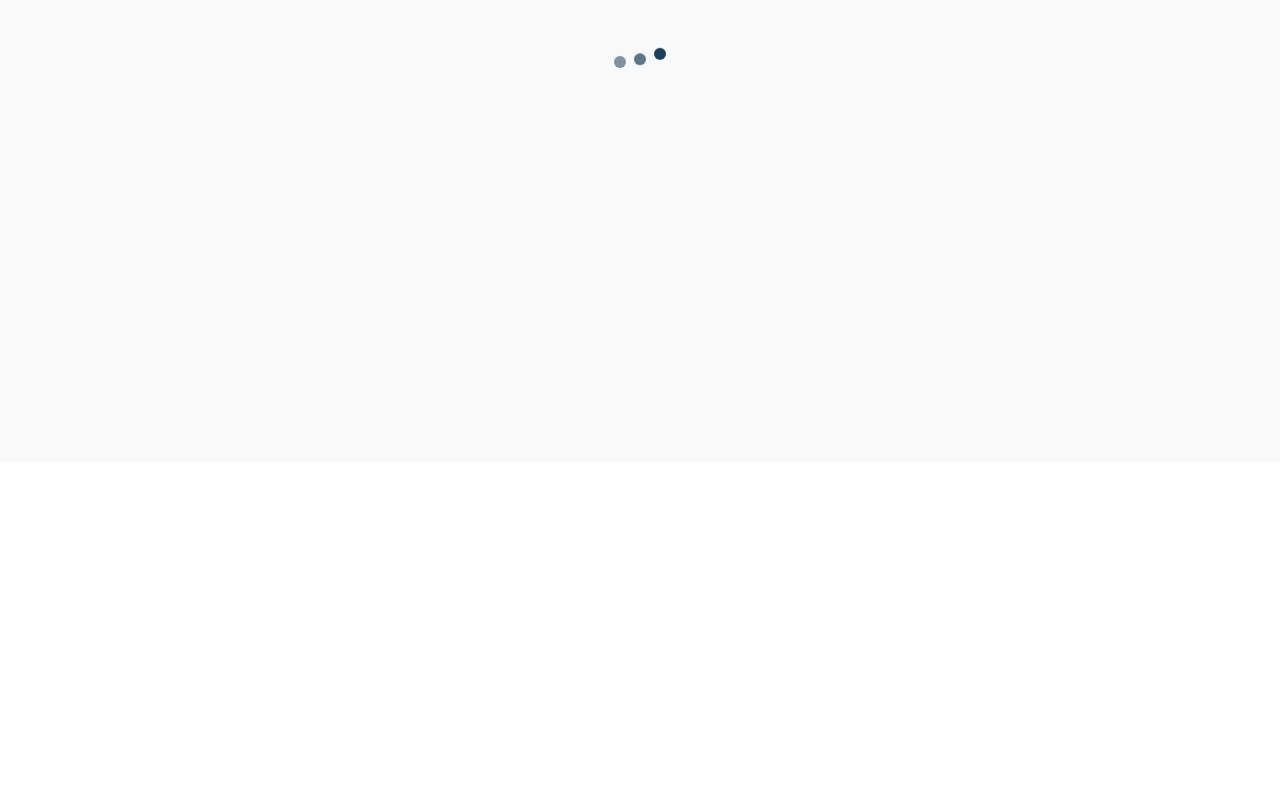
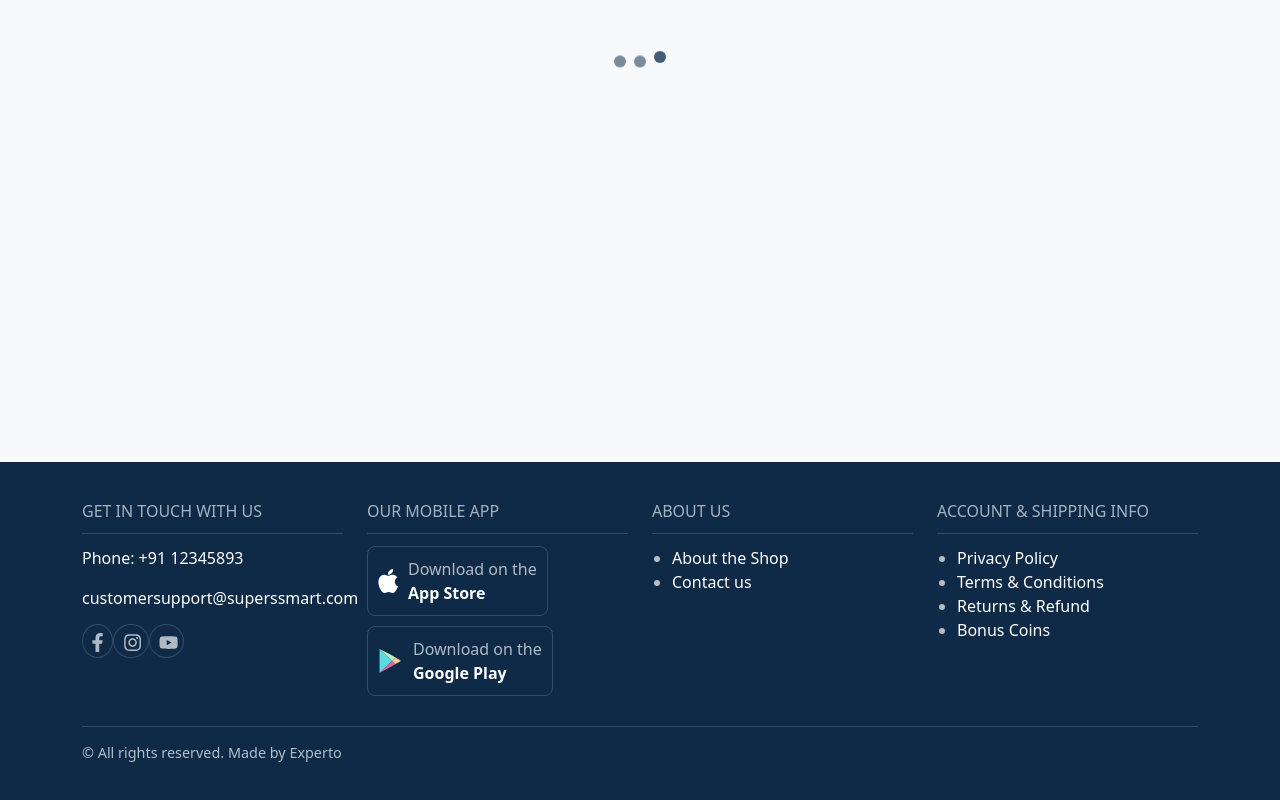
Before and after one commit to Bhadri103/Expento-Frontend, a React (Create React App) app in the folder expento/: page / in a window 1280 px wide. Shown: the part 418-1218 px from the top of the page. Before the commit the page ends 880 px from the top, so only its background shows below. Built offline with nearby package versions, Linux system fonts and the light colour scheme.

Commit message:
Side bar fix, footer

```diff
--- /dev/null
+++ b/expento/src/components/ui/Footer.jsx
@@ -0,0 +1,147 @@
+import React from "react";
+import { Link } from "react-router-dom";
+import { FaFacebookF, FaInstagram, FaYoutube } from "react-icons/fa";
+
+export default function Footer() {
+    return (
+        <footer style={styles.footer}>
+            <div className="container">
+                <div className="row">
+
+                    <div className="col-md-3">
+                        <div style={styles.titleContainer}>
+                            <h3 style={styles.title}>GET IN TOUCH WITH US</h3>
+                        </div>
+                        <p>Phone: +91 12345893</p>
+                        <a href="#" style={styles.link} >
+                            customersupport@superssmart.com
+                        </a>
+                        <div className="mt-3">
+                            <span style={styles.iconSpan}><a href="#" style={styles.icon}><FaFacebookF /></a></span>
+                            <span style={styles.iconSpan}> <a href="#" style={styles.icon}><FaInstagram /></a></span>
+
+                            <span style={styles.iconSpan}> <a href="#" style={styles.icon}><FaYoutube /></a></span>
+                        </div>
+                    </div>
+
+
+                    <div className="col-md-3">
+                        <div style={styles.titleContainer}>
+                            <h3 style={styles.title}>OUR MOBILE APP</h3>
+                        </div>
+                        <div style={styles.appContainer}><img src="/assets/appstore.svg" alt="" />
+                            <div href="#" style={styles.appButton}> Download on the <br /><strong style={styles.link}>App Store</strong></div>
+                        </div>
+                        <div style={styles.appContainer}><img src="/assets/playstore.svg" alt="" />
+                            <div href="#" style={styles.appButton}>Download on the <br /><strong style={styles.link}>Google Play</strong></div>
+                        </div>
+                    </div>
+
+
+                    <div className="col-md-3">
+                        <div style={styles.titleContainer}>
+                            <h3 style={styles.title}>ABOUT US</h3>
+                        </div>
+                        <ul className="" style={styles.list}>
+                            <li><Link to="/" style={styles.link}>About the Shop</Link></li>
+                            <li><Link to="/" style={styles.link}>Contact us</Link></li>
+
+                        </ul>
+                    </div>
+
+
+                    <div className="col-md-3">
+                        <div style={styles.titleContainer}>
+                            <h3 style={styles.title}>ACCOUNT & SHIPPING INFO</h3>
+                        </div>
+                        <ul style={styles.list}>
+                            <li><Link to="/" style={styles.link}>Privacy Policy</Link></li>
+                            <li><Link to="/" style={styles.link}>Terms & Conditions</Link></li>
+                            <li><Link to="/" style={styles.link}>Returns & Refund</Link></li>
+                            <li><Link to="/" style={styles.link}>Bonus Coins</Link></li>
+                        </ul>
+                    </div>
+                </div>
+
+
+                <div style={styles.bottomText}>
+                    © All rights reserved. Made by Experto
+                </div>
+            </div>
+        </footer>
+    );
+}
+
+const styles = {
+    footer: {
+        backgroundColor: "#0E2A47",
+        color: "white",
+        padding: "40px 0",
+    },
+    title: {
+        fontSize: "1rem",
+        color: "rgba(255, 255, 255, 0.64)",
+        fontWeight: "500",
+
+    },
+    titleContainer: {
+        display: "flex",
+        alignItems: "center",
+        justifyContent: "flex-start",
+        marginBottom: ".8rem",
+        borderBottom: "1px solid rgba(255, 255, 255, 0.16)",
+        paddingBottom: "3px",
+    },
+    link: {
+        color: "white",
+        textDecoration: "none",
+    },
+    list: {
+        listStyleType: "disc",
+        paddingLeft: "20px",
+        color: "rgba(255, 255, 255, 0.69)",
+    },
+    icon: {
+        fontSize: "1.2rem",
+        color: "rgba(255, 255, 255, 0.68)",
+
+    },
+    iconSpan: {
+
+
+        padding: "5px",
+        border: "1px solid rgba(255, 255, 255, 0.16)",
+        borderRadius: "50%",
+
+
+    },
+    appContainer: {
+        display: "flex",
+        alignItems: "center",
+        marginBottom: "10px",
+        cursor: "pointer",
+        padding: "10px",
+        borderRadius: "8px",
+        width: "fit-content",
+        gap: "10px",
+        border: "1px solid rgba(255, 255, 255, 0.16)"
+    },
+    appButton: {
+
+        color: "rgba(255, 255, 255, 0.68)",
+
+        textAlign: "left",
+
+
+        textDecoration: "none",
+
+    },
+    bottomText: {
+        fontSize: "0.9rem",
+        marginTop: "20px",
+        paddingTop: "15px",
+        borderTop: "1px solid rgba(255, 255, 255, 0.16)",
+        textAlign: "left",
+        color: "rgba(255, 255, 255, 0.69)",
+    },
+};
--- a/expento/src/components/ui/SideBar.jsx
+++ b/expento/src/components/ui/SideBar.jsx
@@ -3,22 +3,33 @@ import { Link } from "react-router-dom";
 import { FaHeadset, FaMapMarkerAlt, FaSignOutAlt, FaChevronRight } from "react-icons/fa";
 
 const Sidebar = ({ isOpen, closeSidebar }) => {
-    const [sidebarStyle, setSidebarStyle] = useState(styles.sidebarHidden);
+    const [visible, setVisible] = useState(false);
 
     useEffect(() => {
-        setSidebarStyle(isOpen ? styles.sidebarVisible : styles.sidebarHidden);
+        if (isOpen) {
+            setVisible(true);
+        }
     }, [isOpen]);
+
+    const handleAnimationEnd = () => {
+        if (!isOpen) {
+            setVisible(false);
+        }
+    };
+
+    if (!visible) return null;
 
     return (
         <>
-            <div style={sidebarStyle}>
-
+            <div
+                style={isOpen ? styles.sidebarVisible : styles.sidebarHidden}
+                onAnimationEnd={handleAnimationEnd}
+            >
                 <div className="d-flex justify-content-end p-3">
                     <button className="btn-sm border-0 bg-transparent" onClick={closeSidebar} aria-label="Close sidebar">
                         <img src="/menu2.svg" alt="Close" style={{ width: "25px", height: "25px" }} />
                     </button>
                 </div>
-
 
                 <div style={styles.menuItems}>
                     <SidebarItem to="/welcome" icon="/user.svg" label="User" closeSidebar={closeSidebar} />
@@ -27,7 +38,6 @@ const Sidebar = ({ isOpen, closeSidebar }) => {
                     <SidebarItem to="/sign-up" icon="/remove_shopping_cart.svg" label="Order" closeSidebar={closeSidebar} />
                     <SidebarItem to="/location-selector" icon="/favorite.svg" label="Saved" closeSidebar={closeSidebar} />
                 </div>
-
 
                 <div className="px-4 py-3 w-100">
                     <button style={styles.logoutButton} className="" onClick={closeSidebar}>
@@ -41,7 +51,6 @@ const Sidebar = ({ isOpen, closeSidebar }) => {
         </>
     );
 };
-
 
 const SidebarItem = ({ to, icon, label, closeSidebar }) => {
     return (
@@ -59,14 +68,16 @@ const styles = {
     sidebarHidden: {
         position: "fixed",
         top: "0",
-        left: "-260px",
+        left: "0",
         width: "250px",
         height: "100dvh",
         backgroundColor: "#08293b",
         boxShadow: "2px 0 5px rgba(0, 0, 0, 0.2)",
+        transform: "translateX(-100%)",
         transition: "transform 0.3s ease-in-out",
         zIndex: "1000",
-        paddingTop: "20px",
+        paddingTop: "10px",
+        animation: "slideOut 0.3s forwards",
     },
     sidebarVisible: {
         position: "fixed",
@@ -76,9 +87,11 @@ const styles = {
         height: "100dvh",
         backgroundColor: "#08293b",
         boxShadow: "2px 0 5px rgba(0, 0, 0, 0.2)",
+        transform: "translateX(0)",
         transition: "transform 0.3s ease-in-out",
         zIndex: "1000",
-        paddingTop: "20px",
+        paddingTop: "10px",
+        animation: "slideIn 0.3s forwards",
     },
     menuItems: {
         padding: "10px",
--- a/expento/src/pages/LandingPage.jsx
+++ b/expento/src/pages/LandingPage.jsx
@@ -2,6 +2,7 @@ import React, { useState, useEffect } from "react";
 import SplashScreen from "../components/ui/Splashscreen";
 import Loader from "../components/ui/Loader";
 import Navbar from "../components/ui/NavBar";
+import Footer from "../components/ui/Footer";
 
 export default function LandingPage() {
   const [showSplash, setShowSplash] = useState(
@@ -20,6 +21,7 @@ export default function LandingPage() {
     <>
       <Navbar />
       <Loader />
+      <Footer/>
     </>
   );
 }
```
Also changed, not shown: expento/public/assets/appstore.svg (added), expento/public/assets/playstore.svg (added).
